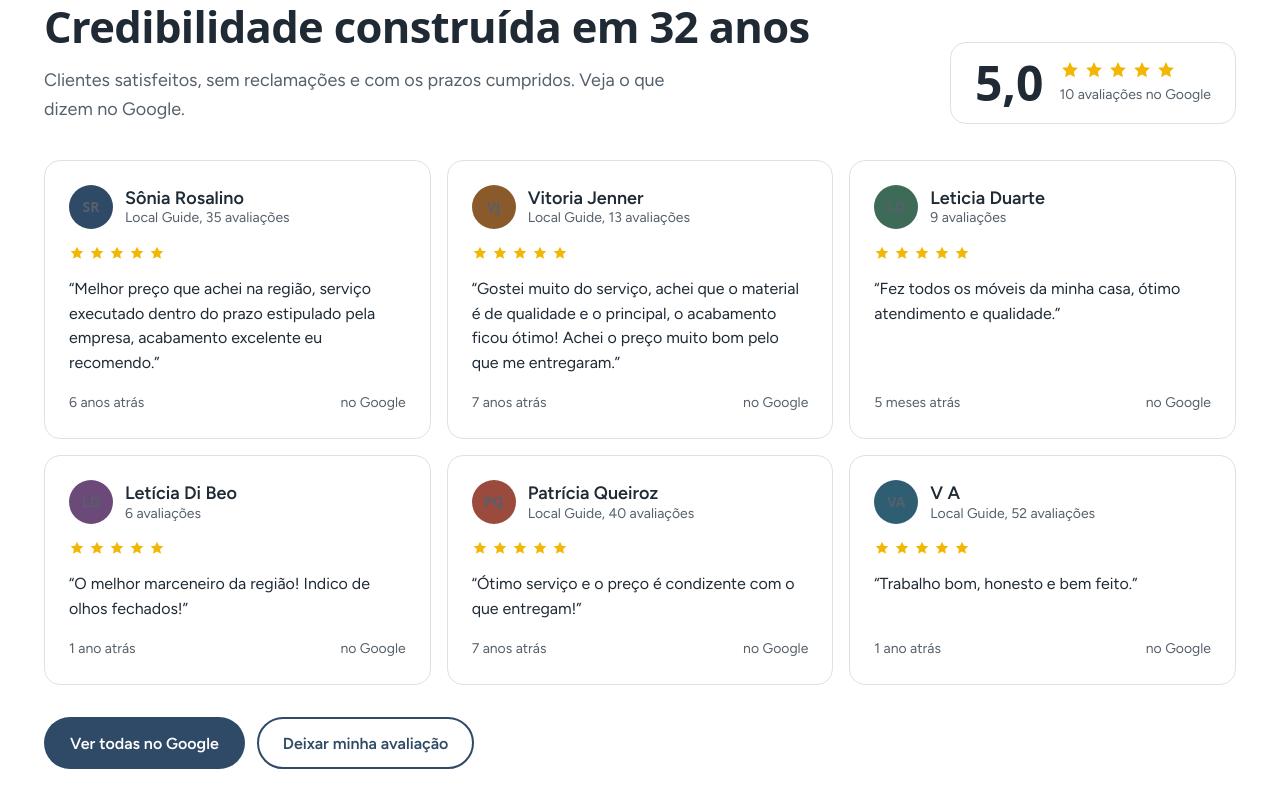
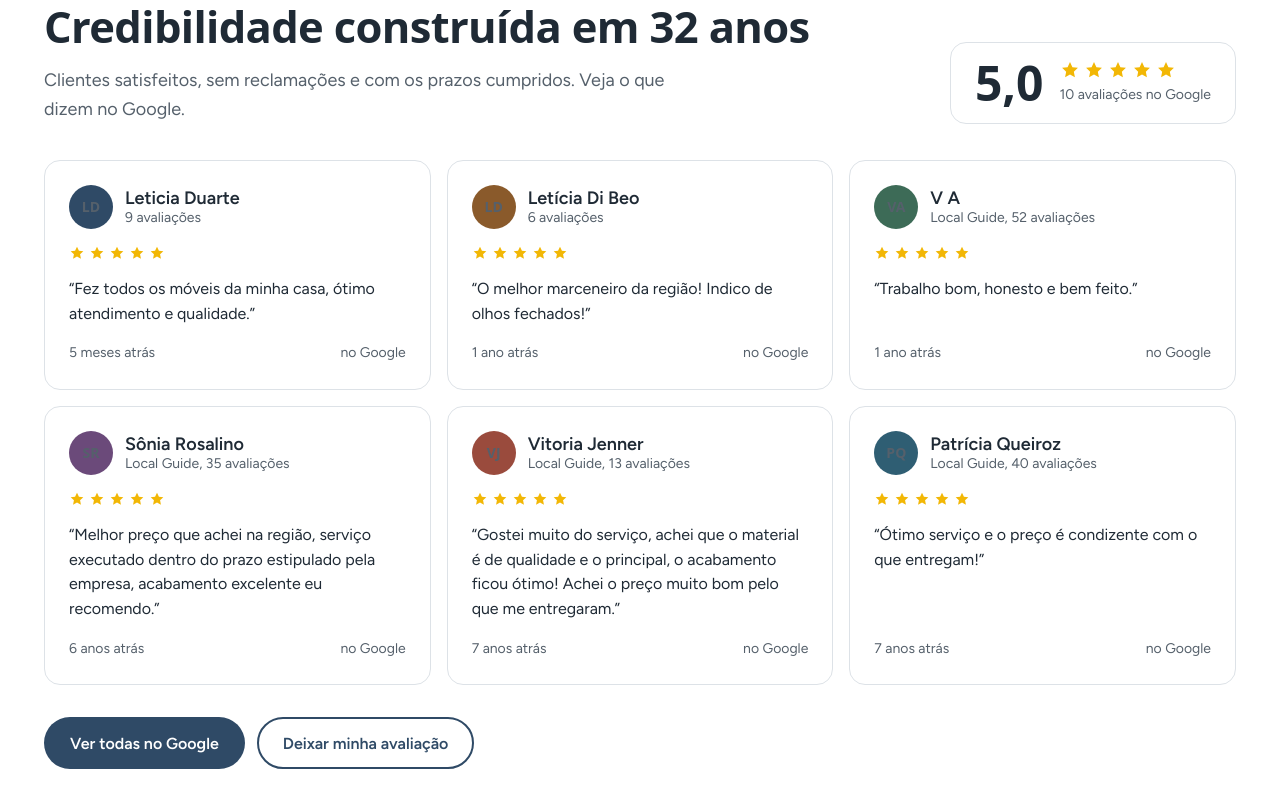
Before and after one commit to leonvrdof/mobilia-e-arte, a plain HTML site: page index.html in a window 1280 px wide. Shown: the part 4058-4866 px from the top of the page. Drawn offline with Linux system fonts and the light colour scheme; a web font is replaced by a local one.

Commit message:
Ordena avaliações da mais recente para a mais antiga
Co-Authored-By: Claude Opus 5.5 <noreply@anthropic.com>
Claude-Session: https://claude.ai/code/session_01JDBuNWTbFm494KTDeCzM17

```diff
--- a/index.html
+++ b/index.html
@@ -998,12 +998,12 @@ footer.site a:hover{color:#fff;text-decoration:underline}
   // ---- Avaliações reais do Google: textos fixos, copiados do perfil (não atualizam sozinhos) ----
   var cores = ['#2F4A66','#8A5A2B','#3D6B57','#6B4A7A','#9A4B3D','#2F5E73'];
   var revs = [
+    ['Leticia Duarte','9 avaliações','5 meses atrás','Fez todos os móveis da minha casa, ótimo atendimento e qualidade.'],
+    ['Letícia Di Beo','6 avaliações','1 ano atrás','O melhor marceneiro da região! Indico de olhos fechados!'],
+    ['V A','Local Guide, 52 avaliações','1 ano atrás','Trabalho bom, honesto e bem feito.'],
     ['Sônia Rosalino','Local Guide, 35 avaliações','6 anos atrás','Melhor preço que achei na região, serviço executado dentro do prazo estipulado pela empresa, acabamento excelente eu recomendo.'],
     ['Vitoria Jenner','Local Guide, 13 avaliações','7 anos atrás','Gostei muito do serviço, achei que o material é de qualidade e o principal, o acabamento ficou ótimo! Achei o preço muito bom pelo que me entregaram.'],
-    ['Leticia Duarte','9 avaliações','5 meses atrás','Fez todos os móveis da minha casa, ótimo atendimento e qualidade.'],
-    ['Letícia Di Beo','6 avaliações','1 ano atrás','O melhor marceneiro da região! Indico de olhos fechados!'],
-    ['Patrícia Queiroz','Local Guide, 40 avaliações','7 anos atrás','Ótimo serviço e o preço é condizente com o que entregam!'],
-    ['V A','Local Guide, 52 avaliações','1 ano atrás','Trabalho bom, honesto e bem feito.']
+    ['Patrícia Queiroz','Local Guide, 40 avaliações','7 anos atrás','Ótimo serviço e o preço é condizente com o que entregam!']
   ];
   document.getElementById('reviews').innerHTML = revs.map(function(r,i){
     var ini = r[0].split(' ').map(function(w){return w[0];}).slice(0,2).join('');
```
